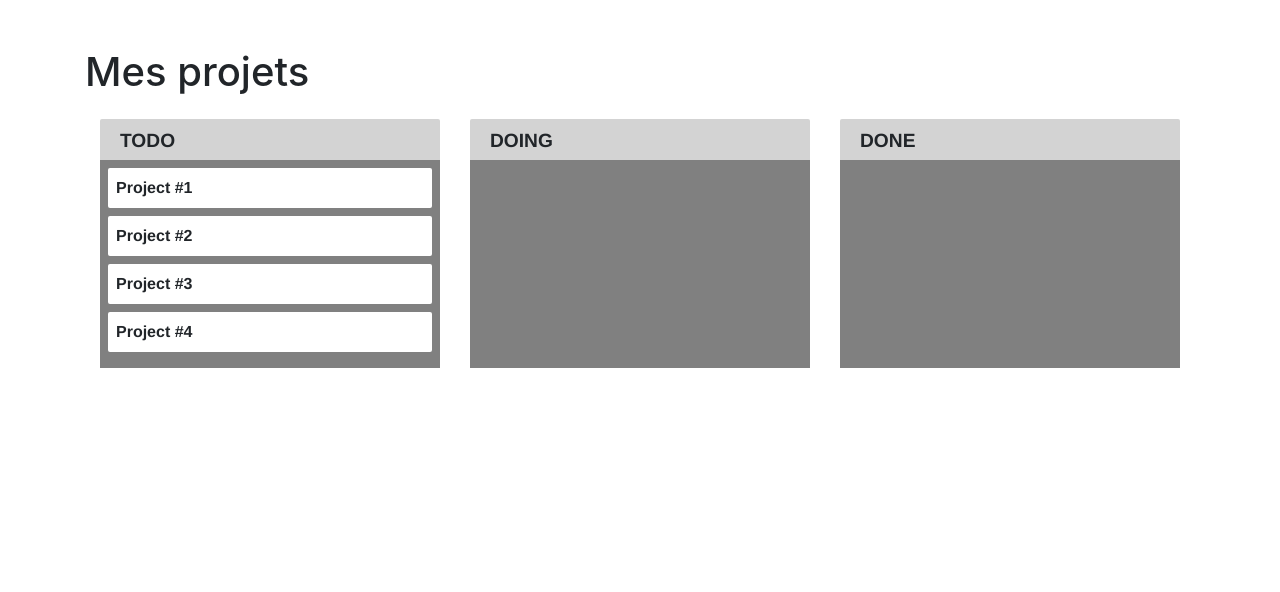
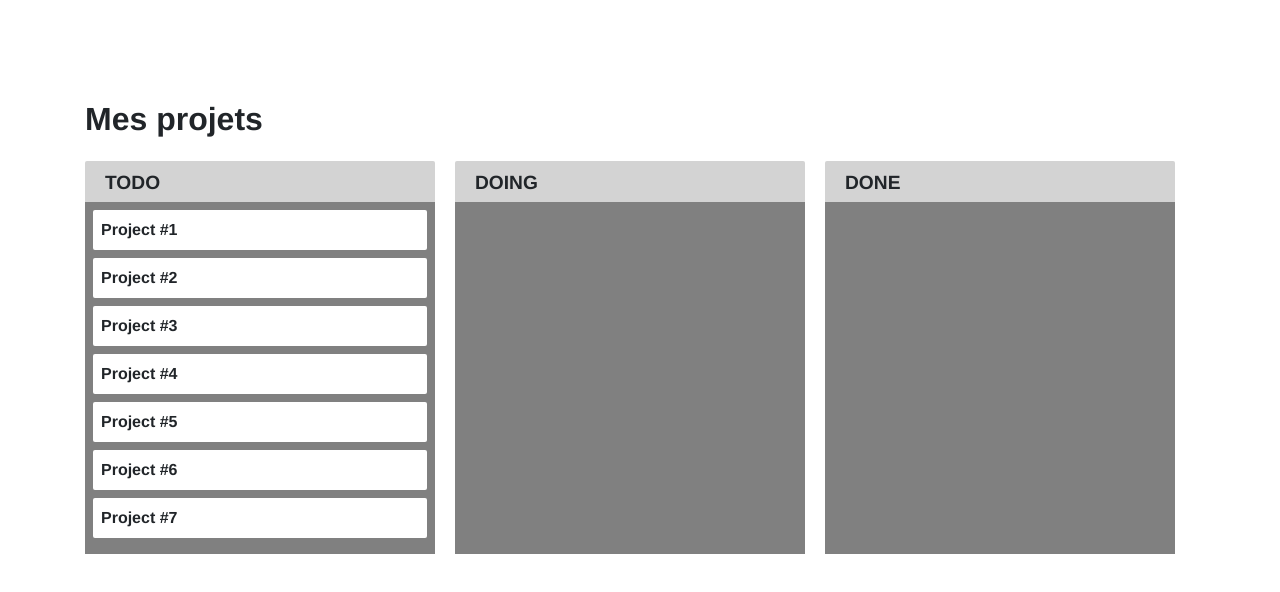
Before and after one commit to Julien-sans/hackatonBizLab, a React (Create React App) app in the folder biz-lab-project/: page /dashboard in a window 1280 px wide. Shown: the top 592 px of the page. Built offline with nearby package versions, Linux system fonts and the light colour scheme.

Commit message:
Modification de style DnD

```diff
--- a/biz-lab-project/package.json
+++ b/biz-lab-project/package.json
@@ -4,6 +4,7 @@
   "private": true,
   "dependencies": {
     "bootstrap": "^4.2.1",
+    "node-sass": "^4.11.0",
     "react": "^16.7.0",
     "react-beautiful-dnd": "^10.0.3",
     "react-dom": "^16.7.0",
--- a/biz-lab-project/src/components/Dashboard/Column.js
+++ b/biz-lab-project/src/components/Dashboard/Column.js
@@ -4,7 +4,7 @@ import { Droppable } from 'react-beautiful-dnd';
 import Task from './Task';
 
 const Container = styled.div`
-  margin: 15px;
+  margin: 15px 20px 20px 0px;
   border-radius: 2px;
   background-color: lightgrey;
   width: 100%;
--- a/biz-lab-project/src/containers/DashboardContainer.js
+++ b/biz-lab-project/src/containers/DashboardContainer.js
@@ -1,14 +1,22 @@
 import React, { Component } from 'react';
 import { Container, Row, Col } from 'reactstrap';
 import ProjetMonitoring from '../components/Dashboard/ProjectMonitoring';
+import  styled  from 'styled-components';
+import '../styles/projectMonitoring.scss';
+
+const Title = styled.h2`
+  font-family: Helvetica;
+  font-weight: 900;
+`;
+
 
 class DashboardContainer extends Component {
   render() {
     return (
-      <Container className="mt-5">
+      <Container id="project-monitoring">
         <Row>
           <Col>
-            <h1>Mes projets</h1>
+            <Title>Mes projets</Title>
           </Col>
         </Row>
         <Row>
--- a/biz-lab-project/src/data/initial-data.js
+++ b/biz-lab-project/src/data/initial-data.js
@@ -4,12 +4,16 @@ const initialData = {
     'task-2': {id: 'task-2', content: 'Project #2', image: 'https://via.placeholder.com/'},
     'task-3': {id: 'task-3', content: 'Project #3', image: 'https://via.placeholder.com/'},
     'task-4': {id: 'task-4', content: 'Project #4', image: 'https://via.placeholder.com/'},
+    'task-5': {id: 'task-5', content: 'Project #5', image: 'https://via.placeholder.com/'},
+    'task-6': {id: 'task-6', content: 'Project #6', image: 'https://via.placeholder.com/'},
+    'task-7': {id: 'task-7', content: 'Project #7', image: 'https://via.placeholder.com/'},
+    'task-8': {id: 'task-8', content: 'Project #8', image: 'https://via.placeholder.com/'},
   },
   columns: {
     'column-1': {
       id: 'column-1',
       title: 'TODO',
-      taskIds: ['task-1', 'task-2', 'task-3', 'task-4'],
+      taskIds: ['task-1', 'task-2', 'task-3', 'task-4', 'task-5', 'task-6', 'task-7'],
     },
     'column-2': {
       id: 'column-2',
--- /dev/null
+++ b/biz-lab-project/src/styles/projectMonitoring.scss
@@ -0,0 +1,3 @@
+#project-monitoring{
+  margin-top: 100px;
+}
```
Also changed, not shown: 1 other file (tests, documents, lock files or other folders).
